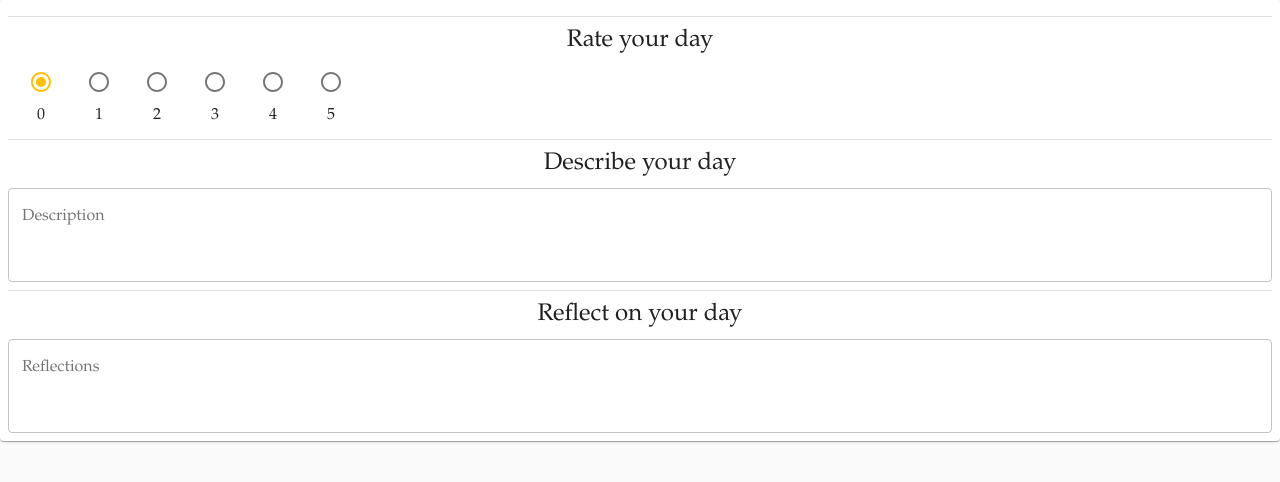
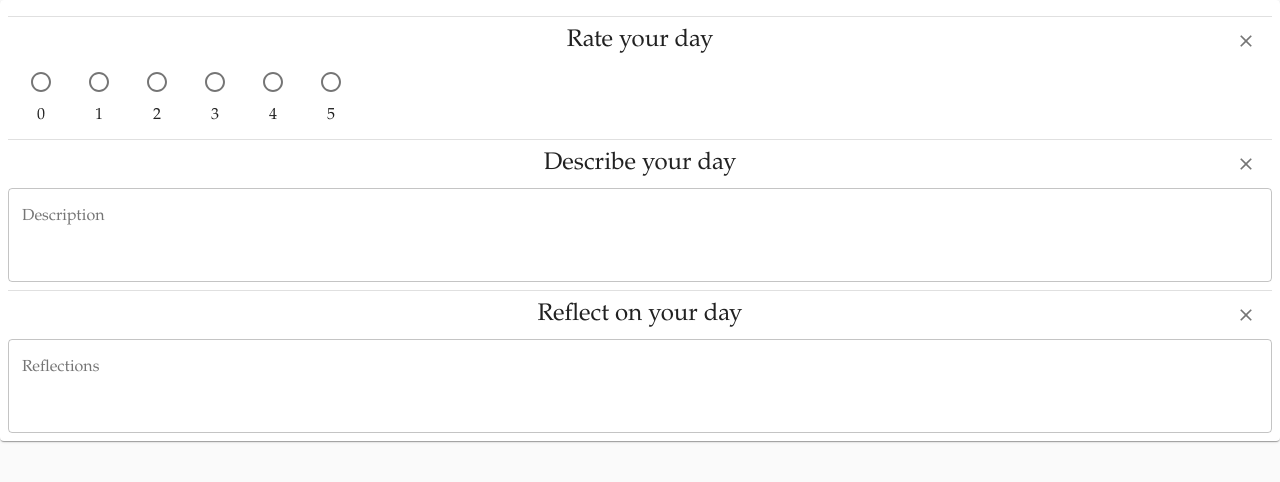
Before and after one commit to YashTotale/introspect, a React (Create React App) app: page / in a window 1280 px wide. Shown: the top 482 px of the page. Built offline with nearby package versions, Linux system fonts and the light colour scheme.

Commit message:
TextArea refactored & Clear button added to Heading

```diff
--- a/package.json
+++ b/package.json
@@ -9,6 +9,7 @@
   },
   "dependencies": {
     "@material-ui/core": "^4.11.2",
+    "@material-ui/icons": "^4.11.2",
     "@reduxjs/toolkit": "^1.5.0",
     "react": "^17.0.1",
     "react-dom": "^17.0.1",
--- a/src/Components/Heading.tsx
+++ b/src/Components/Heading.tsx
@@ -2,38 +2,72 @@
 import React, { FC } from "react";
 
 // Material UI Imports
-import { Typography, Divider } from "@material-ui/core";
+import { Typography, Divider, IconButton, Tooltip } from "@material-ui/core";
+import { Clear } from "@material-ui/icons";
 import { makeStyles } from "@material-ui/core/styles";
 
 const useStyles = makeStyles((theme) => ({
-  heading: {},
   divider: {
     marginTop: theme.spacing(1),
     marginBottom: theme.spacing(1),
   },
+  heading: {
+    position: "relative",
+  },
+  title: {},
+  clearTooltip: {
+    marginTop: theme.spacing(1),
+  },
+  clear: {
+    position: "absolute",
+    top: "50%",
+    right: theme.spacing(1),
+    transform: "translate(0%,-50%)",
+    padding: theme.spacing(1),
+  },
 }));
 
 interface HeadingProps {
-  className?: string;
   dividerClassName?: string;
+  headingClassName?: string;
+  titleClassName?: string;
+  clearClassName?: string;
 }
 
 const Heading: FC<HeadingProps> = ({
-  className,
   dividerClassName,
+  headingClassName,
+  titleClassName,
+  clearClassName,
   children,
 }) => {
   const classes = useStyles();
   return (
     <>
       <Divider className={`${classes.divider} ${dividerClassName}`} />
+      <div className={`${classes.heading} ${headingClassName}`}>
         <Typography
-        className={`${classes.heading} ${className}`}
+          className={`${classes.title} ${titleClassName}`}
           variant="h5"
           align="center"
         >
           {children}
         </Typography>
+        <Tooltip
+          title="Clear"
+          interactive
+          classes={{
+            tooltip: classes.clearTooltip,
+          }}
+        >
+          <IconButton
+            size="small"
+            className={`${classes.clear} ${clearClassName}`}
+          >
+            <Clear fontSize="small" />
+          </IconButton>
+        </Tooltip>
+      </div>
     </>
   );
 };
--- a/src/Components/TextArea.tsx
+++ b/src/Components/TextArea.tsx
@@ -1,8 +1,8 @@
 // React Imports
-import React, { FC, KeyboardEvent } from "react";
+import React, { FC, KeyboardEvent, ReactNode } from "react";
 
 // Material UI Imports
-import { TextField, TextFieldProps } from "@material-ui/core";
+import { TextField } from "@material-ui/core";
 import { makeStyles } from "@material-ui/core/styles";
 
 const useStyles = makeStyles((theme) => ({
@@ -14,39 +14,46 @@ const useStyles = makeStyles((theme) => ({
   },
 }));
 
-type TextAreaProps = TextFieldProps & {
+interface TextAreaProps {
   setValue: (value: string) => void;
   value: string;
-};
+  placeholder?: string;
+  label?: ReactNode;
+  className?: string;
+}
 
-const TextArea: FC<TextAreaProps> = (props) => {
+const TextArea: FC<TextAreaProps> = ({
+  setValue,
+  value,
+  placeholder,
+  label,
+  className,
+}) => {
   const classes = useStyles();
 
   const checkForAutoFill = (e: KeyboardEvent<HTMLDivElement>) => {
-    if (e.key === "ArrowRight" && !props.value.length) {
-      props.setValue(
-        props.placeholder ??
-          (typeof props.label === "string" ? props.label : "")
-      );
+    if (e.key === "ArrowRight" && !value.length) {
+      setValue(placeholder ?? (typeof label === "string" ? label : ""));
     }
   };
 
   return (
     <TextField
-      {...props}
-      value={props.value}
-      onChange={(e) => props.setValue(e.target.value)}
+      value={value}
+      onChange={(e) => setValue(e.target.value)}
       onKeyDown={checkForAutoFill}
       variant="outlined"
       rows={3}
       rowsMax={11}
+      placeholder={placeholder}
+      label={label}
       multiline
       InputProps={{
         classes: {
           input: classes.input,
         },
       }}
-      className={classes.textArea}
+      className={`${classes.textArea} ${className}`}
     />
   );
 };
--- a/src/Redux/today.slice.tsx
+++ b/src/Redux/today.slice.tsx
@@ -4,12 +4,12 @@ import { RootState } from "./Store";
 const todaySlice = createSlice({
   name: "today",
   initialState: {
-    rating: 0,
+    rating: null as number | null,
     description: "",
     reflection: "",
   },
   reducers: {
-    setRating: (state, action: PayloadAction<number>) => ({
+    setRating: (state, action: PayloadAction<number | null>) => ({
       ...state,
       rating: action.payload,
     }),
--- a/src/Theme.tsx
+++ b/src/Theme.tsx
@@ -16,6 +16,19 @@ const Theme: React.FC = ({ children }) => {
   const prefersDarkMode = useMediaQuery("(prefers-color-scheme: dark)");
 
   const theme = createMuiTheme({
+    overrides: {
+      MuiTooltip: {
+        arrow: {
+          color: "rgb(0, 0, 0, 0.76)",
+        },
+        tooltip: {
+          fontFamily: alternativeFont,
+          fontWeight: 600,
+          fontSize: "0.72rem",
+          backgroundColor: "rgb(0, 0, 0, 0.76)",
+        },
+      },
+    },
     typography: {
       fontFamily: "Palatino, Georgia, Serif",
       fontWeightBold: 600,
```
Also changed, not shown: 1 other file (tests, documents, lock files or other folders). Lines whose indentation alone changed are shown as unchanged.
